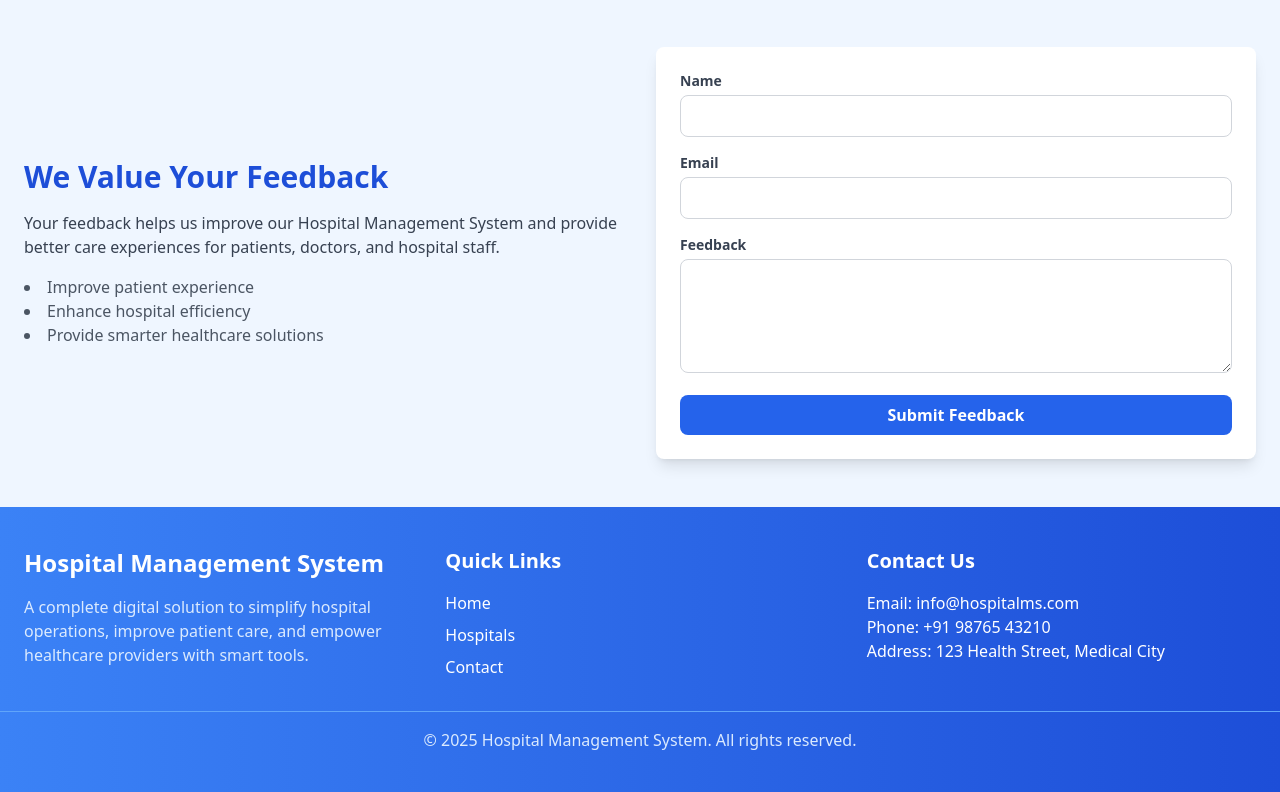
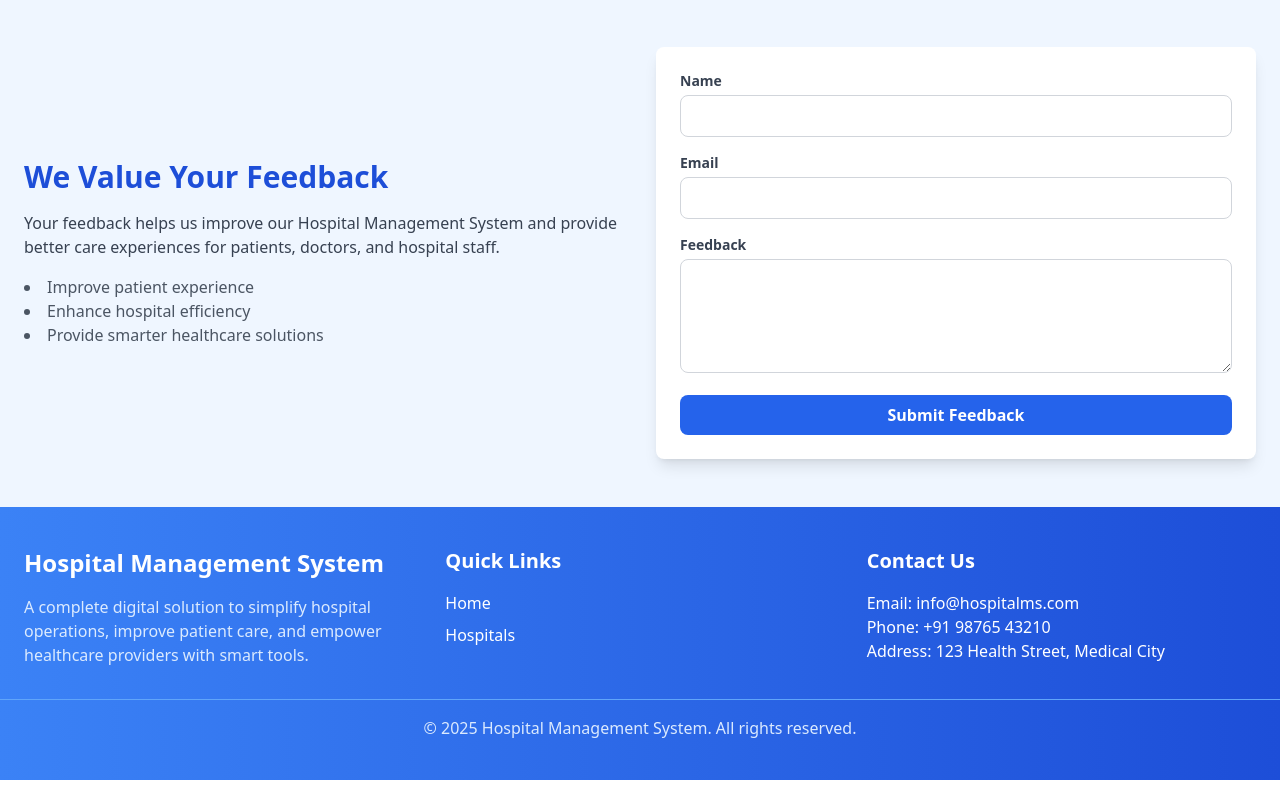
Before and after one commit to piyushsurve/Hospital-Management-System, a Django app: page / in a window 1280 px wide. Shown: the part 1337-2129 px from the top of the page. Run offline with Django 5.2, Linux system fonts and the light colour scheme; parts of the project's set-up code (start-up, migrations or seed data) failed here and were passed over; some libraries are stand-ins or nearby versions.

```diff
--- a/template/MasterPage.html
+++ b/template/MasterPage.html
@@ -81,7 +81,7 @@
       <ul class="space-y-2">
         <li><a href="{% url 'Home' %}" class="hover:text-blue-200 transition">Home</a></li>
         <li><a href="{% url 'HospitalsList' %}" class="hover:text-blue-600 transition">Hospitals</a></li>
-        <li><a href="#contact" class="hover:text-blue-200 transition">Contact</a></li>
+
       </ul>
     </div>
 
```
